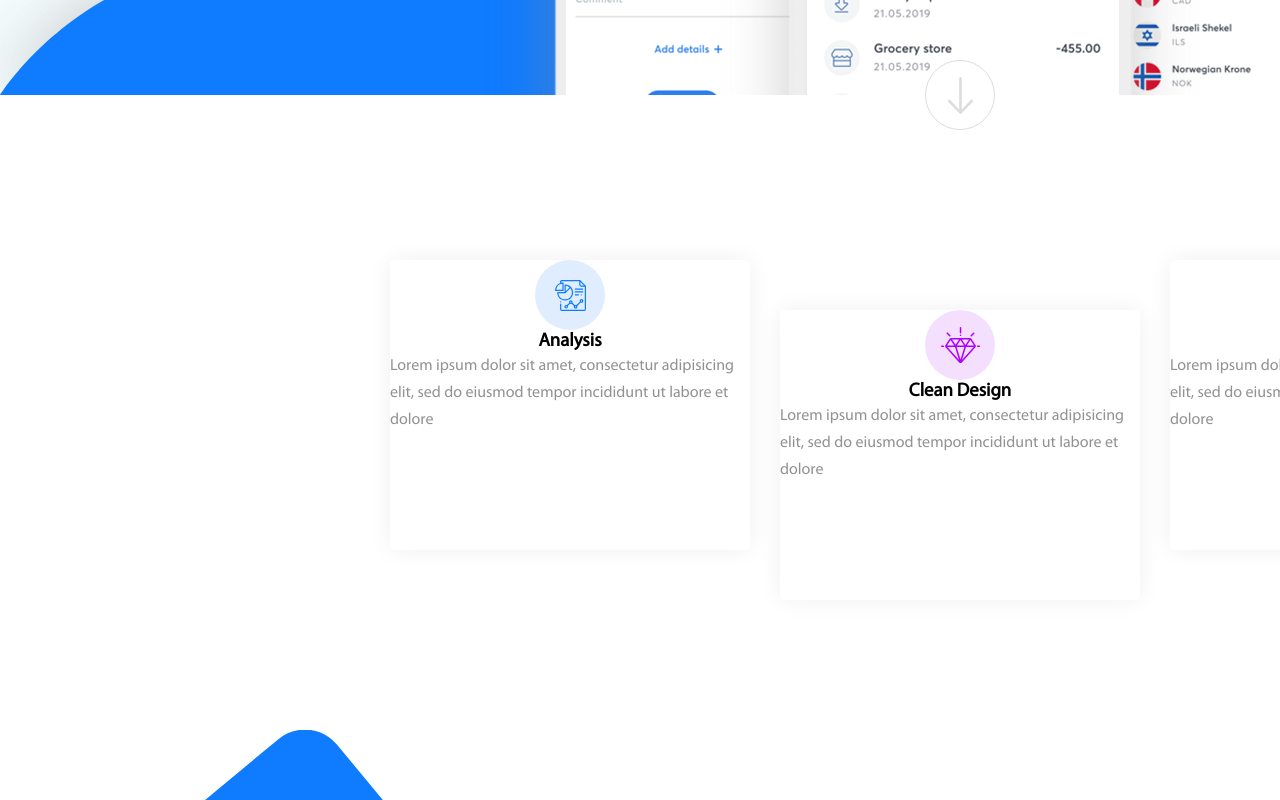
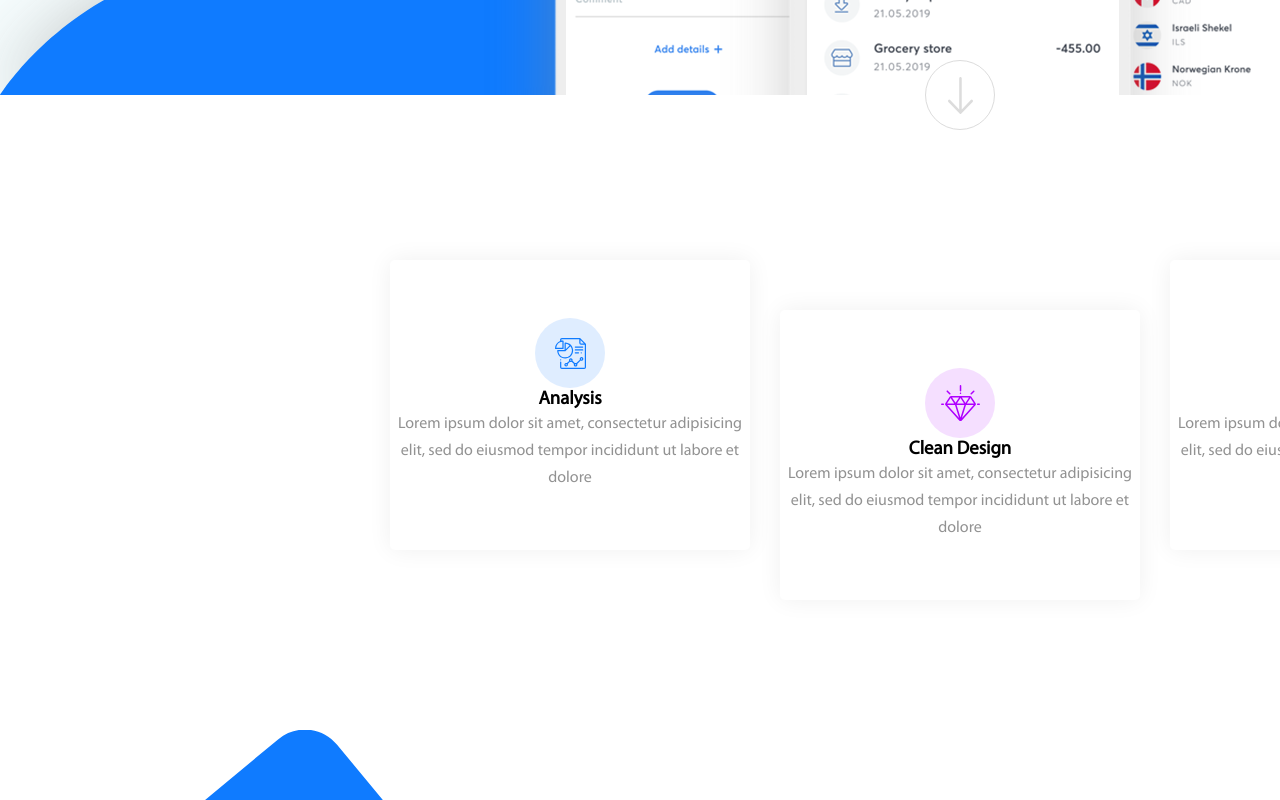
Before and after one commit to GeniaBb/SmartWorld-Academy-1st-task, a website: page index.html in a window 1280 px wide. Shown: the part 948-1748 px from the top of the page. Drawn offline with Linux system fonts and the light colour scheme.

Commit message:
Подкорректировано расположение декоративных деталей 1 и 2 экранов

```diff
--- a/styles/style.scss
+++ b/styles/style.scss
@@ -285,6 +285,8 @@ a, a:active, a:hover, a:visited {
             display: flex;
             flex-direction: column;
             align-items: center;
+            text-align: center;
+            justify-content: inherit;
 
             &--center {
                 margin-top: 50px;
```
Also changed, not shown: styles/style.css, 1 other file.
